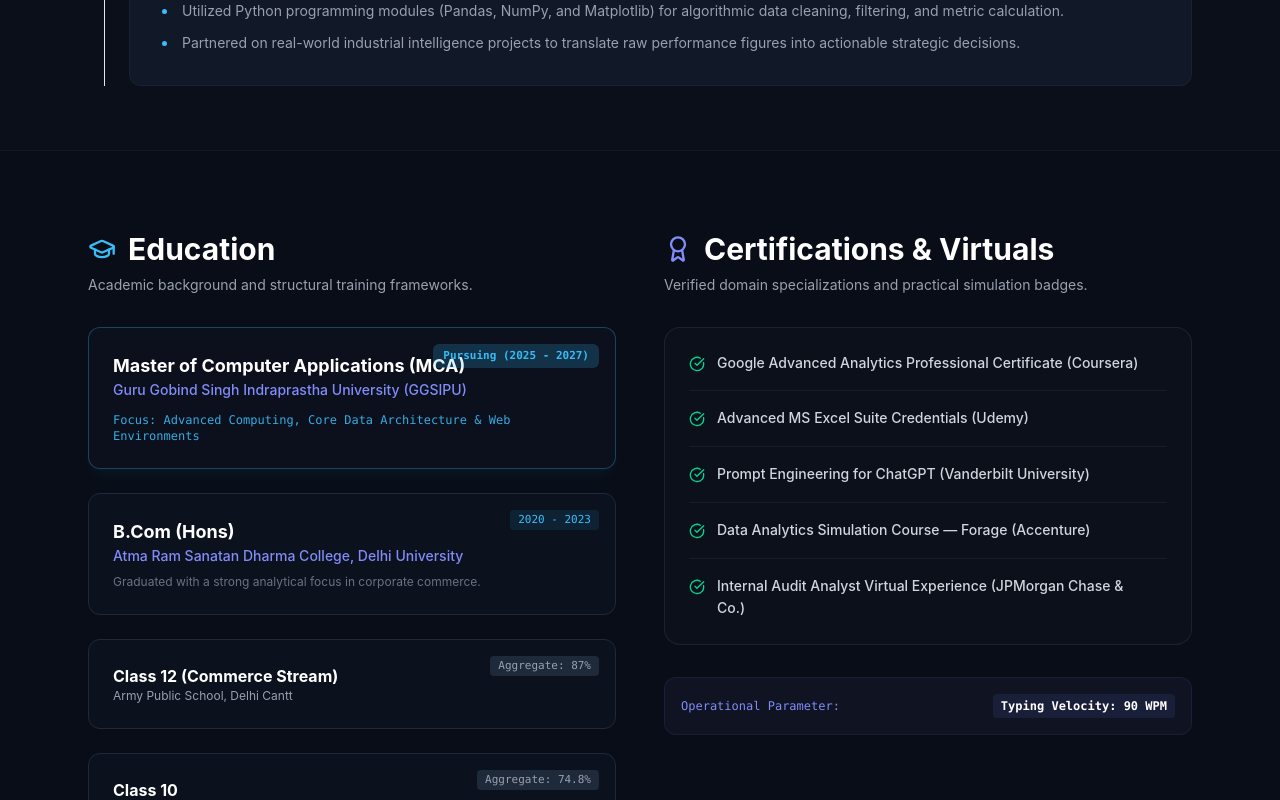
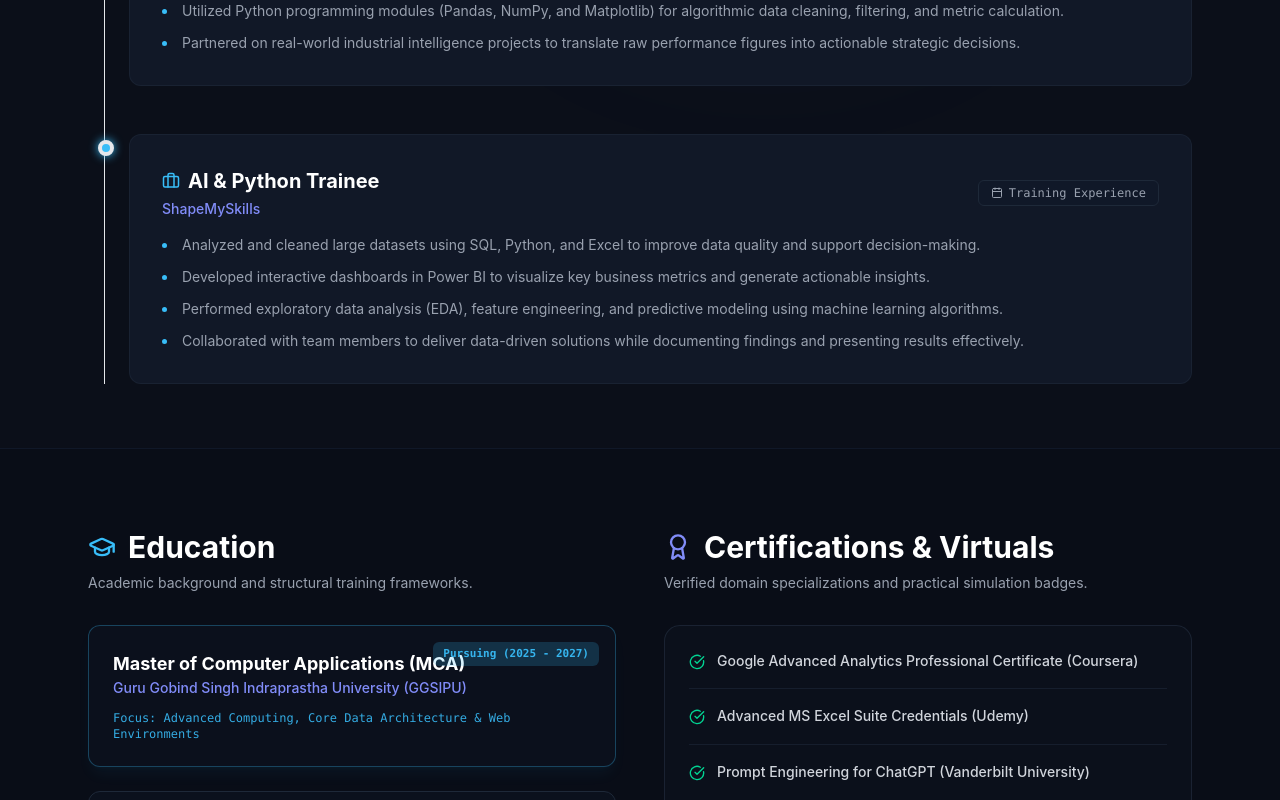
Before and after one commit to singhofficialsidharth-rgb/my-portfolio, a React (Vite) app: page / in a window 1280 px wide. Shown: the part 1660-2460 px from the top of the page. Built offline with nearby package versions, Linux system fonts and the light colour scheme.

Commit message:
added experience

```diff
--- a/src/components/Experience.jsx
+++ b/src/components/Experience.jsx
@@ -1,4 +1,3 @@
-import React from 'react';
 import { Briefcase, Calendar } from 'lucide-react';
 
 export default function Experience() {
@@ -37,6 +36,35 @@ export default function Experience() {
             </ul>
           </div>
         </div>
+
+        {/* Timeline item */}
+        <div className="relative">
+          {/* Dot node */}
+          <div className="absolute -left-[31px] top-1.5 w-4 h-4 rounded-full bg-neon border-4 border-darkBg shadow-[0_0_10px_#38BDF8]"></div>
+
+          <div className="bg-bg-card border border-gray-800/60 rounded-xl p-6 md:p-8 space-y-4">
+            <div className="flex flex-col md:flex-row md:items-center justify-between gap-2">
+              <div>
+                <h3 className="text-xl font-bold text-white flex items-center gap-2">
+                  <Briefcase size={18} className="text-neon" />
+                  AI &amp; Python Trainee
+                </h3>
+                <p className="text-sm font-medium text-purple mt-1">ShapeMySkills</p>
+              </div>
+              <div className="inline-flex items-center gap-1.5 text-xs font-mono bg-gray-900 text-gray-400 px-3 py-1 rounded-md border border-gray-800 w-fit">
+                <Calendar size={12} />
+                <span>Training Experience</span>
+              </div>
+            </div>
+
+            <ul className="space-y-3 text-sm text-gray-400 list-disc list-inside marker:text-neon">
+              <li>Analyzed and cleaned large datasets using SQL, Python, and Excel to improve data quality and support decision-making.</li>
+              <li>Developed interactive dashboards in Power BI to visualize key business metrics and generate actionable insights.</li>
+              <li>Performed exploratory data analysis (EDA), feature engineering, and predictive modeling using machine learning algorithms.</li>
+              <li>Collaborated with team members to deliver data-driven solutions while documenting findings and presenting results effectively.</li>
+            </ul>
+          </div>
+        </div>
       </div>
     </section>
   );
```
